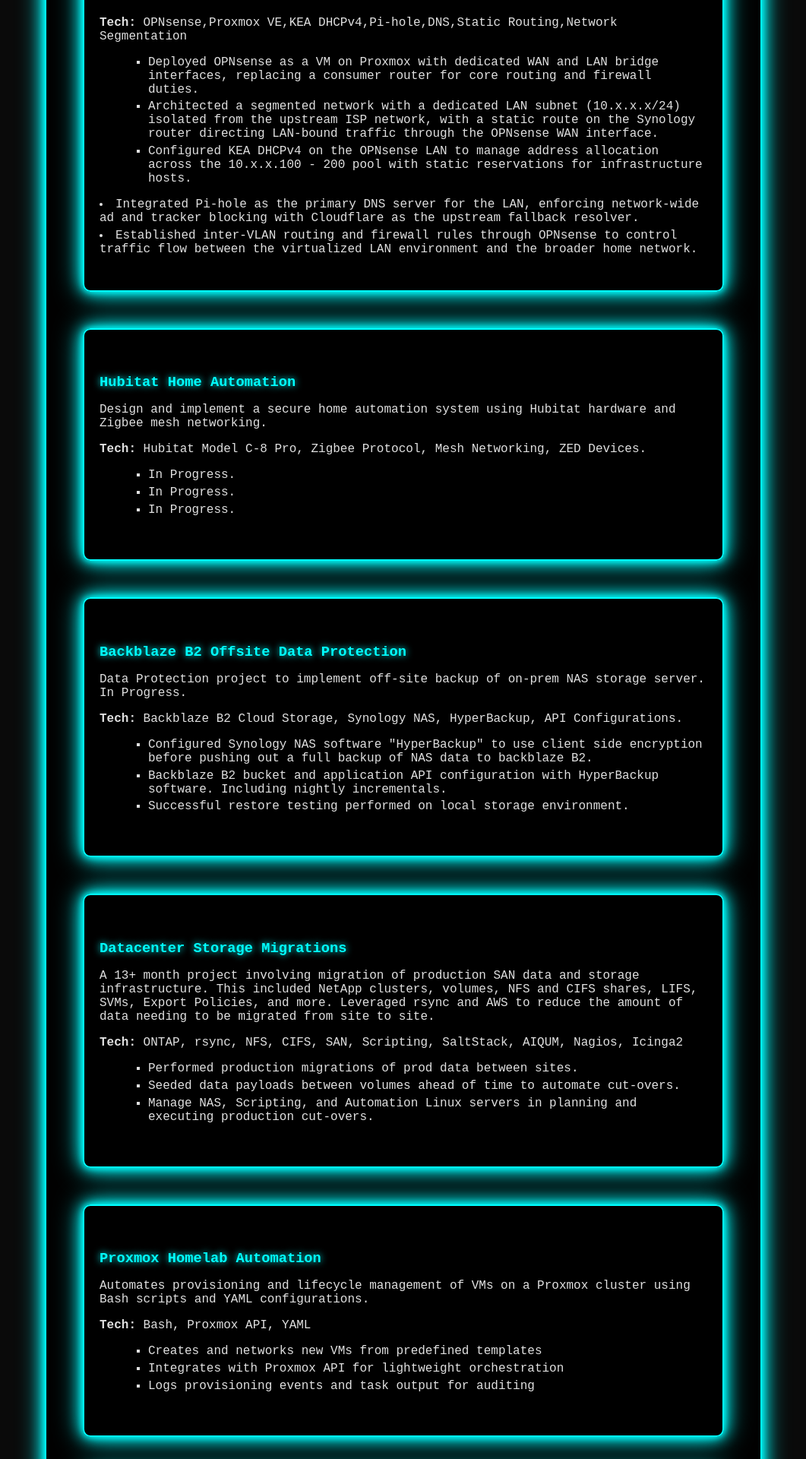
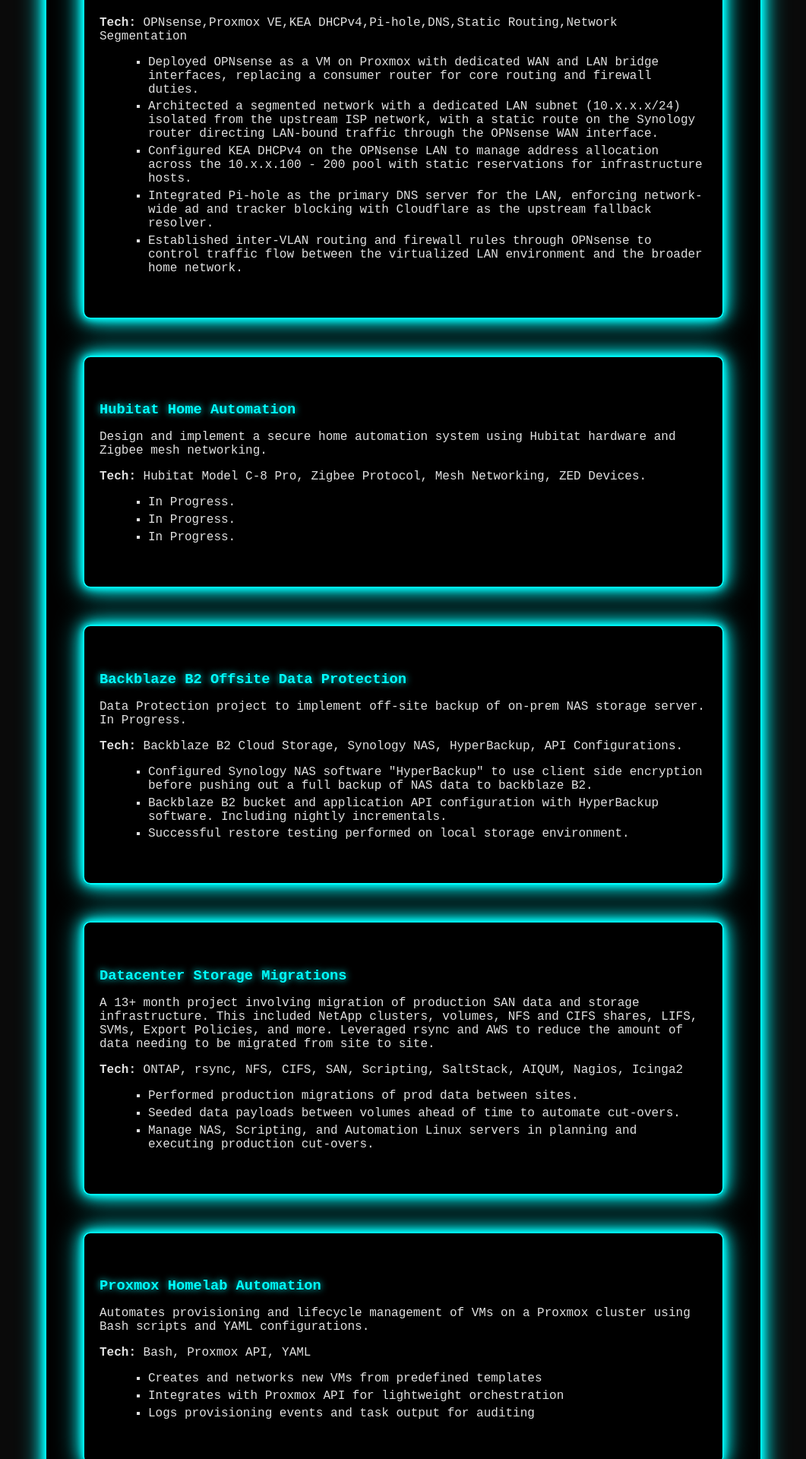
Before and after one commit to pearson-thaddeus-l/pearson-thaddeus-l-jekyll, a Jekyll site: the page built from projects.md, in a window 1280 px wide. Shown: the part 523-2443 px from the top of the page at 76% size, without its empty margins (109-1170 px from the left). Built offline with Jekyll 4.4.1, drawn with Linux system fonts in a browser that asks for light colours.

Commit message:
Moving the unordered list element.

```diff
--- a/projects.md
+++ b/projects.md
@@ -20,9 +20,9 @@
     <li>Deployed OPNsense as a VM on Proxmox with dedicated WAN and LAN bridge interfaces, replacing a consumer router for core routing and firewall duties.</li>
     <li>Architected a segmented network with a dedicated LAN subnet (10.x.x.x/24) isolated from the upstream ISP network, with a static route on the Synology router directing LAN-bound traffic through the OPNsense WAN interface.</li>
     <li>Configured KEA DHCPv4 on the OPNsense LAN to manage address allocation across the 10.x.x.100 - 200 pool with static reservations for infrastructure hosts.</li>
-  </ul>
     <li>Integrated Pi-hole as the primary DNS server for the LAN, enforcing network-wide ad and tracker blocking with Cloudflare as the upstream fallback resolver.</li>
     <li>Established inter-VLAN routing and firewall rules through OPNsense to control traffic flow between the virtualized LAN environment and the broader home network.</li>
+  </ul>
 </div>
 
 <div class="neon-border project-card">
```
